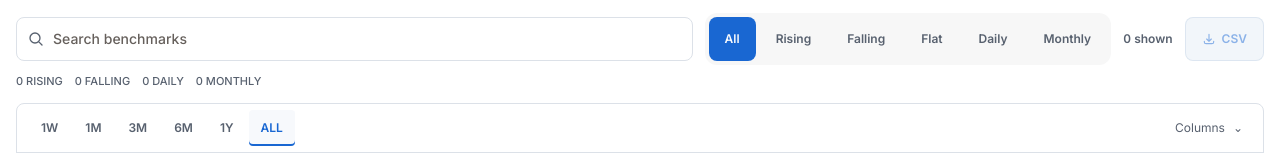
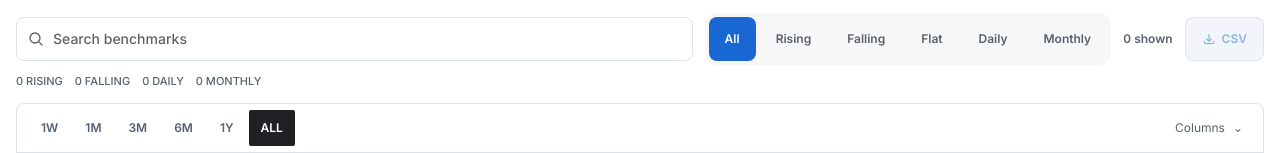
Before and after one commit to alikatgh/benchmarkwatcher, a Flask app: page /?range=ALL&view=compact in a window 1280 px wide. Shown: the part 262-415 px from the top of the page. Run offline with Flask 3, Linux system fonts and the light colour scheme; parts of the project's set-up code (start-up, migrations or seed data) failed here and were passed over.

Commit message:
Simplify selected observation range control

```diff
--- a/app/static/css/reference.css
+++ b/app/static/css/reference.css
@@ -106,7 +106,7 @@ html[data-theme] #settings-modal .theme-btn[data-active="true"] {border-color:va
 /* A single, quiet control strip keeps the data dominant. */
 .range-toolbar {display:flex;align-items:center;justify-content:space-between;gap:12px;padding:6px 12px;border-bottom:1px solid var(--theme-border);margin:0;}
 .range-tabs {display:flex;align-items:center;gap:3px;}
-.range-toolbar .range-btn {min-height:36px;padding:6px 12px;border-radius:4px;font-size:12px;font-weight:600;}
+.range-toolbar .range-btn {min-height:36px;padding:6px 12px;border-radius:2px;font-size:12px;font-weight:600;}
 .columns-toggle {display:flex;align-items:center;gap:8px;min-height:36px;padding:6px 8px;font-size:12px;color:var(--theme-text-muted);white-space:nowrap;}
 .columns-toggle:hover {color:var(--theme-text);}
 #category-strip nav {height:36px;}
@@ -122,7 +122,8 @@ html[data-theme] #settings-modal .theme-btn[data-active="true"] {border-color:va
 html[data-theme] .chart-controls :is(.range-btn,.type-btn,.view-btn) {background:transparent!important;color:var(--theme-text-muted)!important;border-bottom:2px solid transparent;}
 html[data-theme] .chart-controls :is(.range-btn,.type-btn).theme-surface,
 html[data-theme] .chart-controls .view-btn[aria-pressed="true"] {background:transparent!important;color:var(--theme-accent)!important;border-bottom-color:var(--theme-accent);}
-html[data-theme] .range-toolbar .range-btn.theme-surface {background:var(--theme-bg)!important;color:var(--theme-accent)!important;box-shadow:inset 0 -2px var(--theme-accent);}
+html[data-theme] .range-toolbar .range-btn.theme-surface {background:var(--theme-text)!important;color:var(--theme-surface)!important;box-shadow:none;}
+.range-toolbar .range-btn:focus-visible {outline:2px solid var(--theme-accent);outline-offset:2px;}
 #commodity-page #stats-bar {background:transparent!important;padding:12px 16px;}
 #stats-bar > div:first-child {display:none;}
 #stats-bar > div:last-child {text-align:left;gap:16px;}
```
